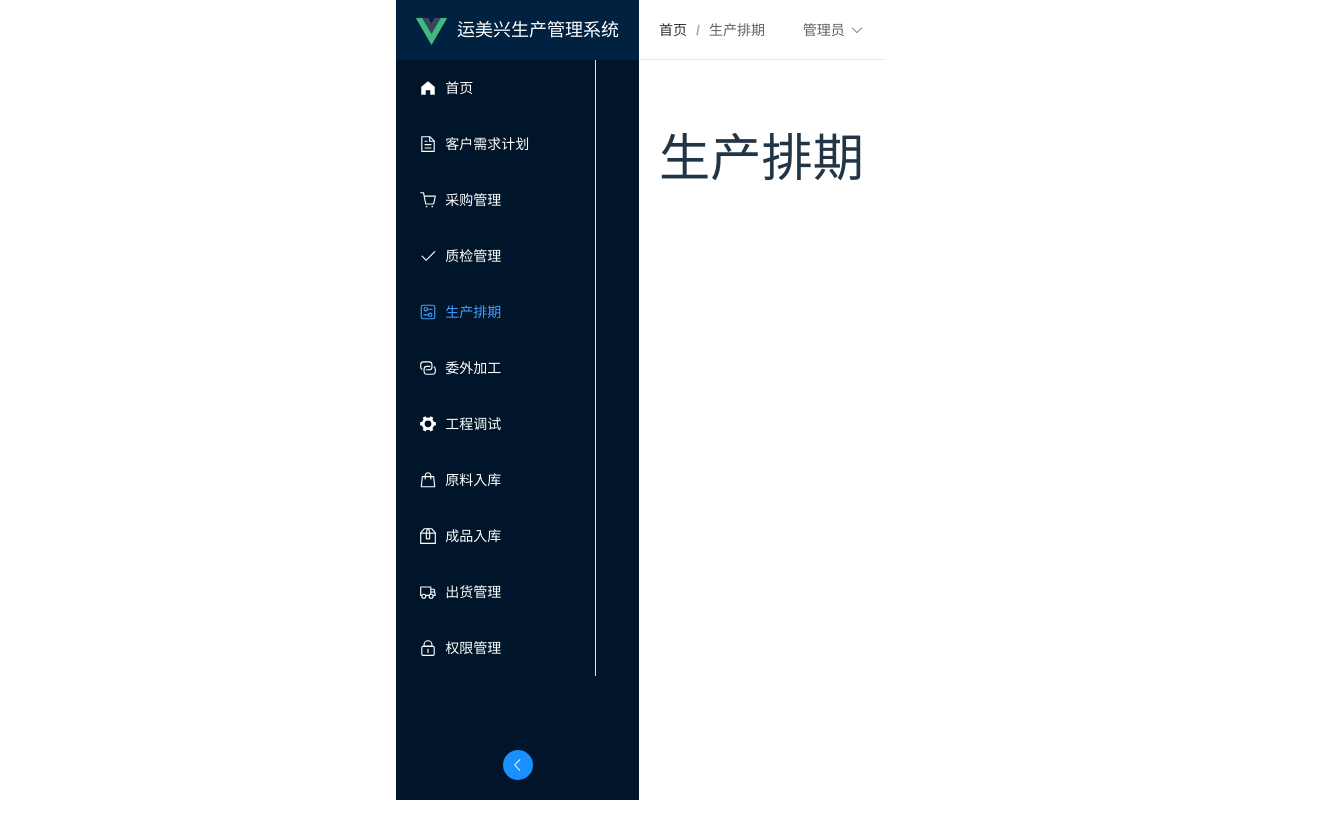
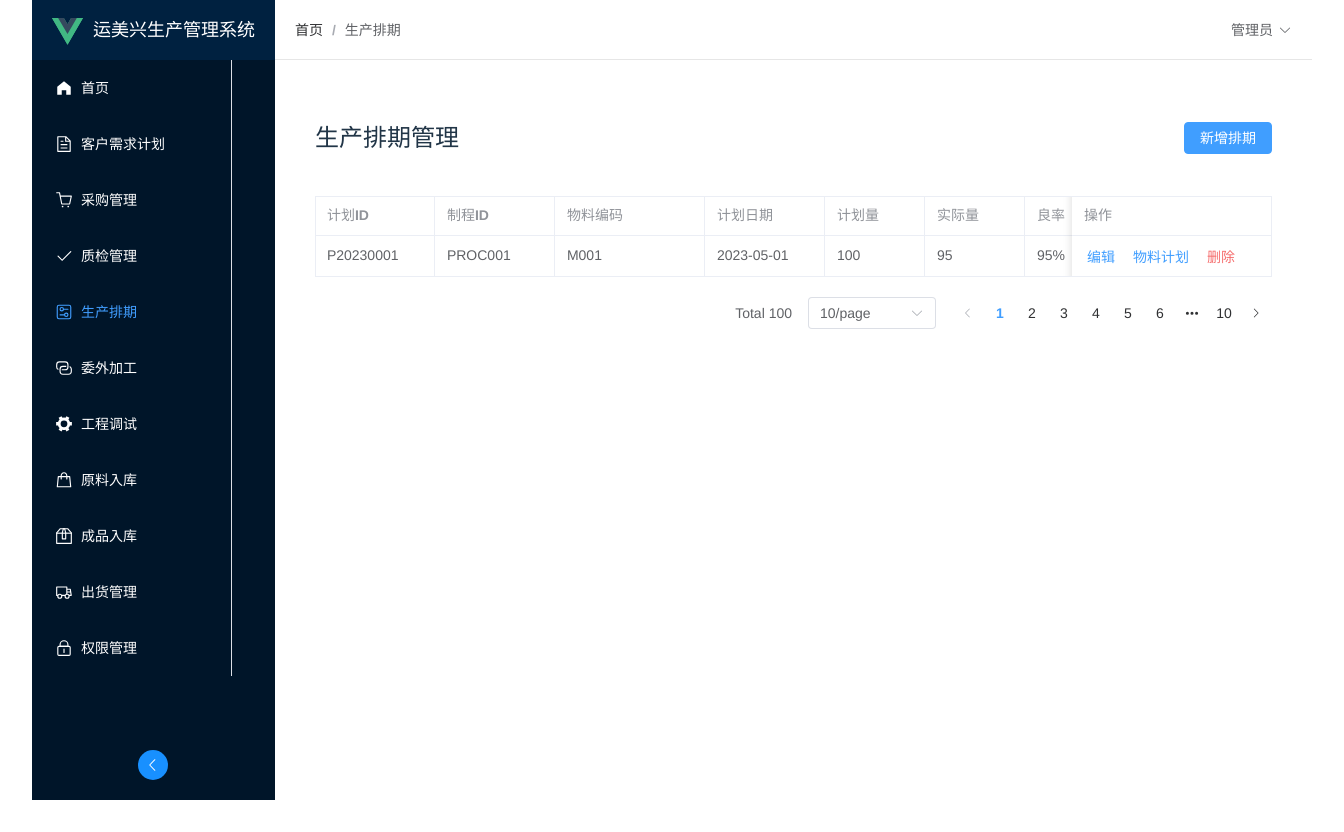
Before and after one commit to giftboys8/ymx, a Vue app: page /production in a window 1280 px wide. Shown: the whole page, 1344 px wide, since content can reach past the window. Built offline with nearby package versions, Linux system fonts and the light colour scheme.

Commit message:
生产排期

```diff
--- a/src/stores/index.js
+++ b/src/stores/index.js
@@ -5,7 +5,8 @@ export const useCustomerDemandStore = defineStore('customerDemand', {
   state: () => ({
     customers: [
       { customer_id: 'C001', customer_name: '富士康裕展', contact_person: '张三', contact_info: '13800138000' },
-      { customer_id: 'C002', customer_name: '华为科技', contact_person: '李四', contact_info: '13900139000' }
+      { customer_id: 'C002', customer_name: '华为科技', contact_person: '李四', contact_info: '13900139000' },
+      { customer_id: 'C003', customer_name: '比亚迪', contact_person: '王五', contact_info: '13700139000' }
     ],
     demands: [
       {
@@ -41,6 +42,11 @@ export const useCustomerDemandStore = defineStore('customerDemand', {
         material_code: 'SM001',
         material_name: '螺丝',
         type: '标准件'
+      },
+      {
+        material_code: 'KK001',
+        material_name: '卡扣',
+        type: '标准件'
       }
     ]
   }),
@@ -59,7 +65,9 @@ export const usePurchaseStore = defineStore('purchase', {
   state: () => ({
     suppliers: [
       { id: 'S001', company_name: '优质供应商A', address: '广东省深圳市', contact_person: '陈经理', phone: '13600136000', tax_id: '91440300MA5EYKUT9R', bank_account: '622848123456789', bank_name: '中国银行' },
-      { id: 'S002', company_name: '优质供应商B', address: '江苏省苏州市', contact_person: '林经理', phone: '13500135000', tax_id: '91320500MA5EYKUT8R', bank_account: '622848987654321', bank_name: '工商银行' }
+      { id: 'S002', company_name: '优质供应商B', address: '江苏省苏州市', contact_person: '林经理', phone: '13500135000', tax_id: '91320500MA5EYKUT8R', bank_account: '622848987654321', bank_name: '工商银行' },
+      { id: 'S003', company_name: '优质供应商C', address: '浙江省杭州市', contact_person: '赵经理', phone: '13400134000', tax_id: '9133010UT7R', bank_account: '622848888888888', bank_name: '农业银行' },
+      { id: 'S004', company_name: '优质供应商D', address: '北京市海淀区', contact_person: '周经理', phone: '13300133000', tax_id: '91110108MA5EYKUT7R', bank_account: '622848777777777', bank_name: '建设银行' }
     ],
     purchaseOrders: [
       {
--- a/src/views/Production.vue
+++ b/src/views/Production.vue
@@ -1,17 +1,279 @@
 <template>
-  <div>
-    <h1>生产排期</h1>
-    <!-- Production scheduling content will go here -->
+  <div class="production-schedule-container">
+    <div class="page-header">
+      <h2>生产排期管理</h2>
+      <el-button type="primary" @click="openDialog('add')">新增排期</el-button>
+    </div>
+
+    <!-- 排期记录表格 -->
+    <el-table :data="scheduleList" border style="width: 100%" v-loading="loading">
+      <el-table-column prop="planId" label="计划ID" width="120" />
+      <el-table-column prop="processId" label="制程ID" width="120" />
+      <el-table-column prop="materialCode" label="物料编码" width="150" />
+      <el-table-column prop="planDate" label="计划日期" width="120" />
+      <el-table-column prop="plannedQuantity" label="计划量" width="100" />
+      <el-table-column prop="actualQuantity" label="实际量" width="100" />
+      <el-table-column prop="yieldRate" label="良率" width="100">
+        <template #default="{ row }">
+          {{ row.yieldRate }}%
+        </template>
+      </el-table-column>
+      <el-table-column prop="status" label="状态" width="100">
+        <template #default="{ row }">
+          <el-tag :type="row.status === '已关闭' ? 'info' : row.status === '进行中' ? 'success' : 'warning'">
+            {{ row.status }}
+          </el-tag>
+        </template>
+      </el-table-column>
+      <el-table-column prop="empId" label="负责人" width="120" />
+      <el-table-column prop="createdAt" label="创建时间" width="180" />
+      <el-table-column label="操作" width="200" fixed="right">
+        <template #default="{ row }">
+          <el-button link type="primary" @click="openDialog('edit', row)">编辑</el-button>
+          <el-button link type="primary" @click="openMaterialPlanDialog(row)">物料计划</el-button>
+          <el-button link type="danger" @click="handleDelete(row)">删除</el-button>
+        </template>
+      </el-table-column>
+    </el-table>
+
+    <!-- 分页 -->
+    <div class="pagination-container">
+      <el-pagination
+        :current-page="currentPage"
+        :page-size="pageSize"
+        :page-sizes="[10, 20, 50, 100]"
+        :total="total"
+        layout="total, sizes, prev, pager, next"
+        @size-change="handleSizeChange"
+        @current-change="handleCurrentChange"
+      />
+    </div>
+
+    <!-- 排期表单对话框 -->
+    <el-dialog
+      v-model="dialogVisible"
+      :title="dialogType === 'add' ? '新增排期' : '编辑排期'"
+      width="50%"
+    >
+      <el-form ref="formRef" :model="form" :rules="rules" label-width="100px">
+        <el-form-item label="制程ID" prop="processId">
+          <el-input v-model="form.processId" />
+        </el-form-item>
+        <el-form-item label="物料编码" prop="materialCode">
+          <el-input v-model="form.materialCode" />
+        </el-form-item>
+        <el-form-item label="计划日期" prop="planDate">
+          <el-date-picker
+            v-model="form.planDate"
+            type="date"
+            placeholder="选择日期"
+          />
+        </el-form-item>
+        <el-form-item label="计划量" prop="plannedQuantity">
+          <el-input-number v-model="form.plannedQuantity" :min="1" />
+        </el-form-item>
+        <el-form-item label="实际量" prop="actualQuantity">
+          <el-input-number v-model="form.actualQuantity" :min="0" />
+        </el-form-item>
+        <el-form-item label="状态" prop="status">
+          <el-select v-model="form.status">
+            <el-option label="未开始" value="未开始" />
+            <el-option label="进行中" value="进行中" />
+            <el-option label="已关闭" value="已关闭" />
+          </el-select>
+        </el-form-item>
+        <el-form-item label="负责人" prop="empId">
+          <el-input v-model="form.empId" />
+        </el-form-item>
+      </el-form>
+      <template #footer>
+        <span class="dialog-footer">
+          <el-button @click="dialogVisible = false">取消</el-button>
+          <el-button type="primary" @click="handleSubmit">确定</el-button>
+        </span>
+      </template>
+    </el-dialog>
+
+    <!-- 物料计划对话框 -->
+    <el-dialog v-model="materialPlanDialogVisible" title="物料计划" width="60%">
+      <el-table :data="materialPlanList" border style="width: 100%">
+        <el-table-column prop="materialPlanId" label="计划ID" width="120" />
+        <el-table-column prop="materialId" label="物料ID" width="120" />
+        <el-table-column prop="plannedQuantity" label="计划量" width="100" />
+        <el-table-column prop="actualQuantity" label="实际量" width="100" />
+        <el-table-column prop="yieldRate" label="良率" width="100">
+          <template #default="{ row }">
+            {{ row.yieldRate }}%
+          </template>
+        </el-table-column>
+      </el-table>
+    </el-dialog>
   </div>
 </template>
 
-<script>
-export default {
-  name: 'Production',
-  // Component logic will be implemented here
+<script setup>
+import { ref, reactive } from 'vue'
+import { ElMessage, ElMessageBox } from 'element-plus'
+
+// 表格数据
+const loading = ref(false)
+const scheduleList = ref([])
+const currentPage = ref(1)
+const pageSize = ref(10)
+const total = ref(0)
+
+// 对话框控制
+const dialogVisible = ref(false)
+const dialogType = ref('add')
+const materialPlanDialogVisible = ref(false)
+
+// 表单数据
+const formRef = ref(null)
+const form = reactive({
+  processId: '',
+  materialCode: '',
+  planDate: '',
+  plannedQuantity: 1,
+  actualQuantity: 0,
+  status: '未开始',
+  empId: ''
+})
+
+// 物料计划数据
+const materialPlanList = ref([])
+
+// 表单验证规则
+const rules = {
+  processId: [{ required: true, message: '请输入制程ID', trigger: 'blur' }],
+  materialCode: [{ required: true, message: '请输入物料编码', trigger: 'blur' }],
+  planDate: [{ required: true, message: '请选择计划日期', trigger: 'change' }],
+  plannedQuantity: [{ required: true, message: '请输入计划量', trigger: 'blur' }],
+  status: [{ required: true, message: '请选择状态', trigger: 'change' }],
+  empId: [{ required: true, message: '请输入负责人', trigger: 'blur' }]
 }
+
+// 模拟数据加载
+const loadData = () => {
+  loading.value = true
+  // 这里应该调用后端API获取数据
+  setTimeout(() => {
+    scheduleList.value = [
+      {
+        planId: 'P20230001',
+        processId: 'PROC001',
+        materialCode: 'M001',
+        planDate: '2023-05-01',
+        plannedQuantity: 100,
+        actualQuantity: 95,
+        yieldRate: 95,
+        status: '已关闭',
+        empId: 'EMP001',
+        createdAt: '2023-05-01 10:00:00'
+      },
+      // 更多测试数据...
+    ]
+    total.value = 100
+    loading.value = false
+  }, 1000)
+}
+
+// 打开对话框
+const openDialog = (type, row) => {
+  dialogType.value = type
+  dialogVisible.value = true
+  if (type === 'edit' && row) {
+    Object.assign(form, row)
+  } else {
+    Object.assign(form, {
+      processId: '',
+      materialCode: '',
+      planDate: '',
+      plannedQuantity: 1,
+      actualQuantity: 0,
+      status: '未开始',
+      empId: ''
+    })
+  }
+}
+
+// 打开物料计划对话框
+const openMaterialPlanDialog = (row) => {
+  materialPlanDialogVisible.value = true
+  // 这里应该调用后端API获取物料计划数据
+  materialPlanList.value = [
+    {
+      materialPlanId: 'MP20230001',
+      materialId: 'M001',
+      plannedQuantity: 100,
+      actualQuantity: 95,
+      yieldRate: 95
+    },
+    // 更多测试数据...
+  ]
+}
+
+// 提交表单
+const handleSubmit = async () => {
+  if (!formRef.value) return
+  await formRef.value.validate((valid) => {
+    if (valid) {
+      // 这里应该调用后端API保存数据
+      ElMessage.success('保存成功')
+      dialogVisible.value = false
+      loadData()
+    }
+  })
+}
+
+// 删除记录
+const handleDelete = (row) => {
+  ElMessageBox.confirm('确认删除该排期记录吗？', '提示', {
+    confirmButtonText: '确定',
+    cancelButtonText: '取消',
+    type: 'warning'
+  }).then(() => {
+    // 这里应该调用后端API删除数据
+    ElMessage.success('删除成功')
+    loadData()
+  })
+}
+
+// 分页处理
+const handleSizeChange = (val) => {
+  pageSize.value = val
+  loadData()
+}
+
+const handleCurrentChange = (val) => {
+  currentPage.value = val
+  loadData()
+}
+
+// 初始化加载数据
+loadData()
 </script>
 
 <style scoped>
-/* Component styles will go here */
+.production-schedule-container {
+  padding: 20px;
+}
+
+.page-header {
+  display: flex;
+  justify-content: space-between;
+  align-items: center;
+  margin-bottom: 20px;
+}
+
+.pagination-container {
+  margin-top: 20px;
+  display: flex;
+  justify-content: flex-end;
+}
+
+.dialog-footer {
+  display: flex;
+  justify-content: flex-end;
+  margin-top: 20px;
+}
 </style>
```
